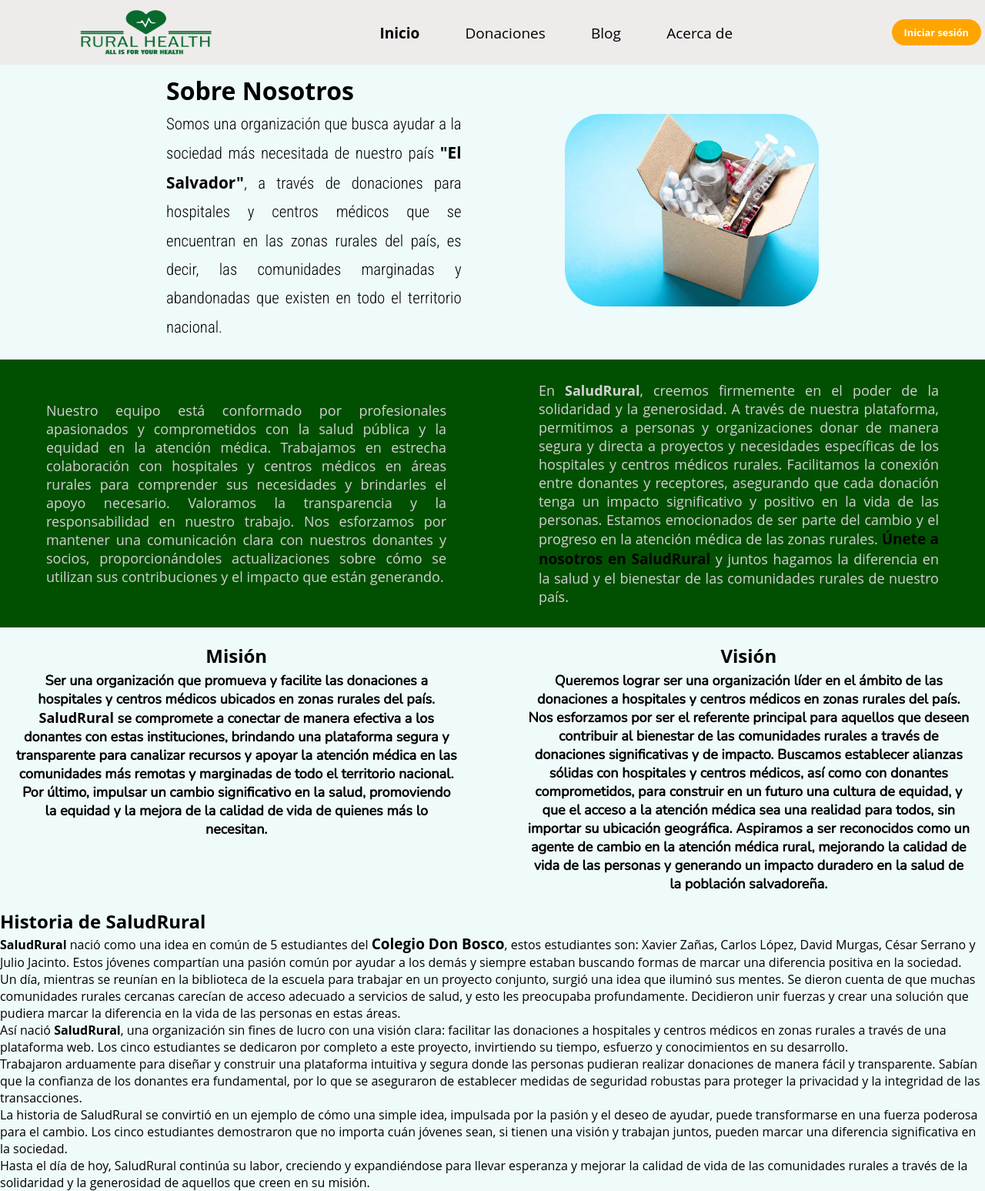
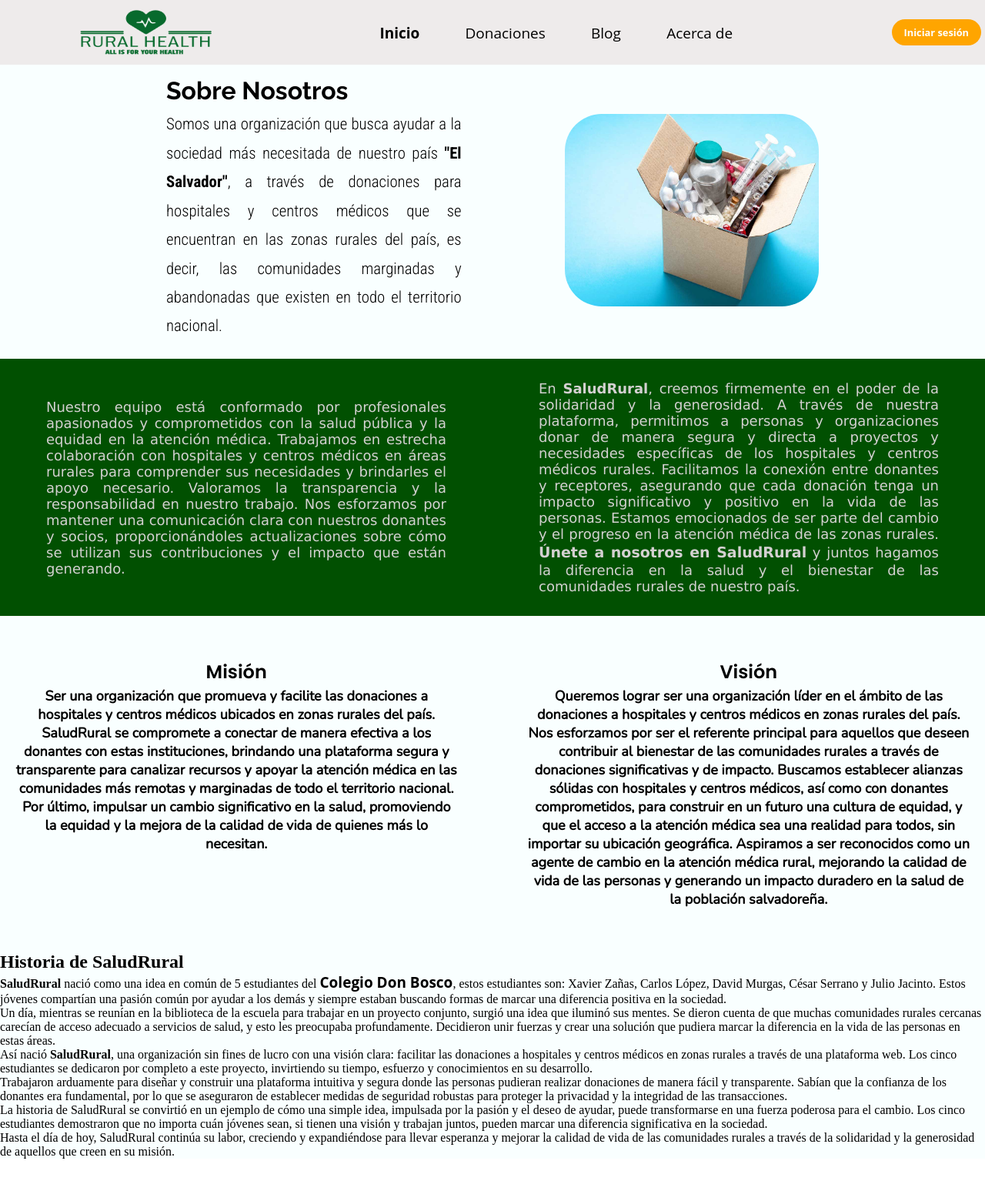
Before and after one commit to DMurgas/Crea-J---SaludRural, a PHP site: page /HTML/AcercaDe.html in a window 1280 px wide. Shown: the whole page at 77% size. After the commit the page ends 1505 px from the top, so only its background shows below. Run offline with PHP 8.4, Linux system fonts and the light colour scheme.

Commit message:
No le pegue a la negraaa

```diff
--- a/Avance-CREAJ/CSS/AcercaDe.css
+++ b/Avance-CREAJ/CSS/AcercaDe.css
@@ -1,16 +1,18 @@
 @import url('https://fonts.googleapis.com/css2?family=Poppins:wght@600&display=swap');
 @import url('https://fonts.googleapis.com/css2?family=Nunito:wght@300&family=Poppins:wght@600&family=Roboto+Slab:wght@300&display=swap');
 @import url('https://fonts.googleapis.com/css2?family=Roboto+Condensed:wght@300&display=swap');
+@import url('https://fonts.googleapis.com/css2?family=Roboto+Condensed:wght@700&display=swap');
+@import url('https://fonts.googleapis.com/css2?family=Raleway:wght@700&display=swap');
+
 
 * {
     margin: 0;
     padding: 0;
     box-sizing: border-box;
-    font-family: 'Open Sans', sans-serif;
   }
 
   body {
-    background-color: #effafa;
+    background-color: #f9ffff;
     background-size: cover;
     background-position: center;
   }
@@ -22,6 +24,7 @@
     background-size: cover;
     background-position: center;
     filter: brightness(1);
+    font-family: 'Open Sans', sans-serif;
   }
 
   li{
@@ -38,6 +41,7 @@
     text-decoration: none;
     color: black;
     font-size: 19px;
+    font-family: 'Open Sans', sans-serif;
   }
 
   a:hover {
@@ -113,6 +117,7 @@
     border-radius: 10px;
     overflow: hidden;
     transition: height .2 cubic-bezier(0.175, 0.885, 0.32, 1.275);
+    font-family: 'Open Sans', sans-serif;
 }
 
 .dropdown_menu.open {
@@ -204,6 +209,7 @@ section#hero {
   margin-bottom: auto;
   text-align: justify;
   font-size: xx-large;
+  font-family: 'Raleway', sans-serif;
 }
 
 .text p {
@@ -212,6 +218,10 @@ section#hero {
   line-height: 1.8;
   margin: auto;
   font-family: 'Roboto Condensed', sans-serif;
+}
+
+.bolded1{
+  font-weight: bold;
 }
 
 .image {
@@ -256,7 +266,21 @@ section#hero {
   font-size: large;
   margin: auto;
   color: #d4d1d1;
-  font-family: 'Roboto Condensed', sans-serif;
+  font-family: 'Lucida Sans', 'Lucida Sans Regular', 'Lucida Grande', 'Lucida Sans Unicode', Geneva, Verdana, sans-serif;
+}
+
+.bolded {
+  font-weight: bold;
+}
+
+.paragraph .negra {
+  font-family: 'Lucida Sans', 'Lucida Sans Regular', 'Lucida Grande', 'Lucida Sans Unicode', Geneva, Verdana, sans-serif;
+  font-weight: bold;
+  color: #d4d1d1;
+}
+
+.paragraph .negra:hover {
+  text-decoration: underline;
 }
 
 @media (max-width: 768px) {
@@ -274,6 +298,8 @@ section#hero {
 .targets-container {
   display: flex;
   justify-content: space-between;
+  margin-top: 2.2rem;
+  margin-bottom: 2.2rem;
 }
 
 .target {
--- a/Avance-CREAJ/HTML/AcercaDe.html
+++ b/Avance-CREAJ/HTML/AcercaDe.html
@@ -61,7 +61,7 @@
           <h2 class="subtitle">
             <strong>Sobre Nosotros</strong>
           </h2>
-          <p>Somos una organización que busca ayudar a la sociedad más necesitada de nuestro país <strong>"El Salvador"</strong>, a través de donaciones para hospitales y centros médicos que se encuentran en las zonas rurales del país, es decir, las comunidades marginadas y abandonadas que existen en todo el territorio nacional.</p>
+          <p>Somos una organización que busca ayudar a la sociedad más necesitada de nuestro país <span class="bolded1">"El Salvador"</span>, a través de donaciones para hospitales y centros médicos que se encuentran en las zonas rurales del país, es decir, las comunidades marginadas y abandonadas que existen en todo el territorio nacional.</p>
         </div>
         <div class="image">
           <img class="donativoimg" src="../Imagenes/CajaDonativos.png" width="330" height="250" alt="imagen">
@@ -73,7 +73,7 @@
           <p>Nuestro equipo está conformado por profesionales apasionados y comprometidos con la salud pública y la equidad en la atención médica. Trabajamos en estrecha colaboración con hospitales y centros médicos en áreas rurales para comprender sus necesidades y brindarles el apoyo necesario. Valoramos la transparencia y la responsabilidad en nuestro trabajo. Nos esforzamos por mantener una comunicación clara con nuestros donantes y socios, proporcionándoles actualizaciones sobre cómo se utilizan sus contribuciones y el impacto que están generando.</p>
         </div>
         <div class="paragraph">
-          <p>En <strong>SaludRural</strong>, creemos firmemente en el poder de la solidaridad y la generosidad. A través de nuestra plataforma, permitimos a personas y organizaciones donar de manera segura y directa a proyectos y necesidades específicas de los hospitales y centros médicos rurales. Facilitamos la conexión entre donantes y receptores, asegurando que cada donación tenga un impacto significativo y positivo en la vida de las personas. Estamos emocionados de ser parte del cambio y el progreso en la atención médica de las zonas rurales. <a href="../HTML/login.php"><strong>Únete a nosotros en SaludRural</strong></a> y juntos hagamos la diferencia en la salud y el bienestar de las comunidades rurales de nuestro país.</p>
+          <p>En <span class="bolded">SaludRural</span>, creemos firmemente en el poder de la solidaridad y la generosidad. A través de nuestra plataforma, permitimos a personas y organizaciones donar de manera segura y directa a proyectos y necesidades específicas de los hospitales y centros médicos rurales. Facilitamos la conexión entre donantes y receptores, asegurando que cada donación tenga un impacto significativo y positivo en la vida de las personas. Estamos emocionados de ser parte del cambio y el progreso en la atención médica de las zonas rurales. <a href="../HTML/login.php"><span class="negra">Únete a nosotros en SaludRural</span></a> y juntos hagamos la diferencia en la salud y el bienestar de las comunidades rurales de nuestro país.</p>
         </div>
       </div>
 
```
